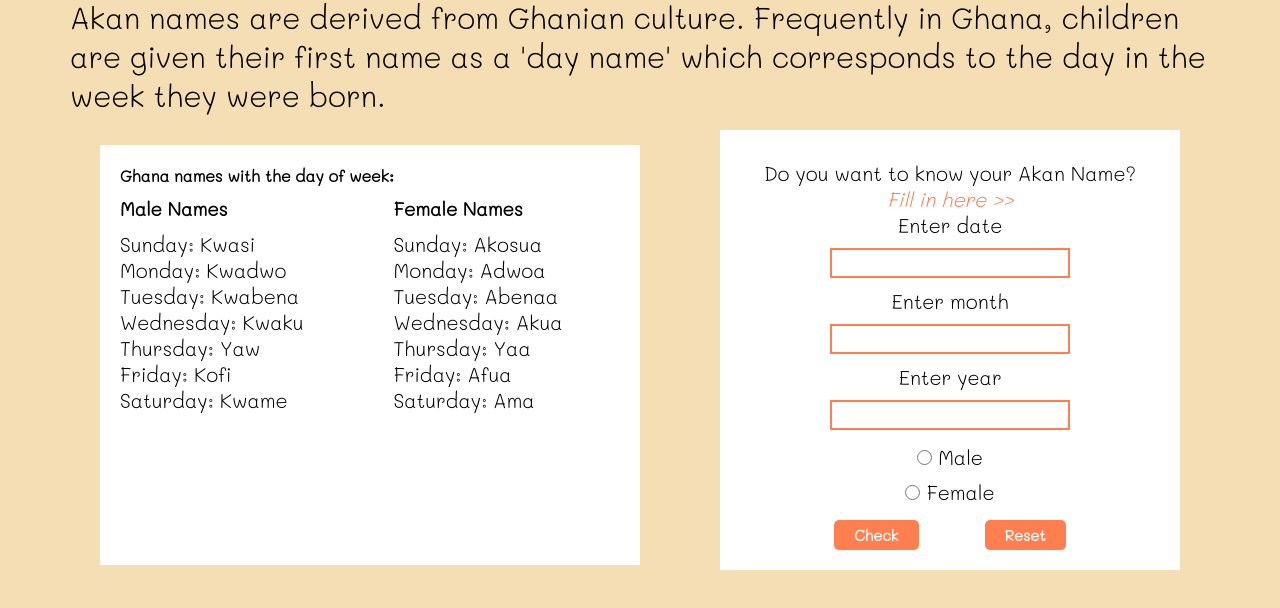
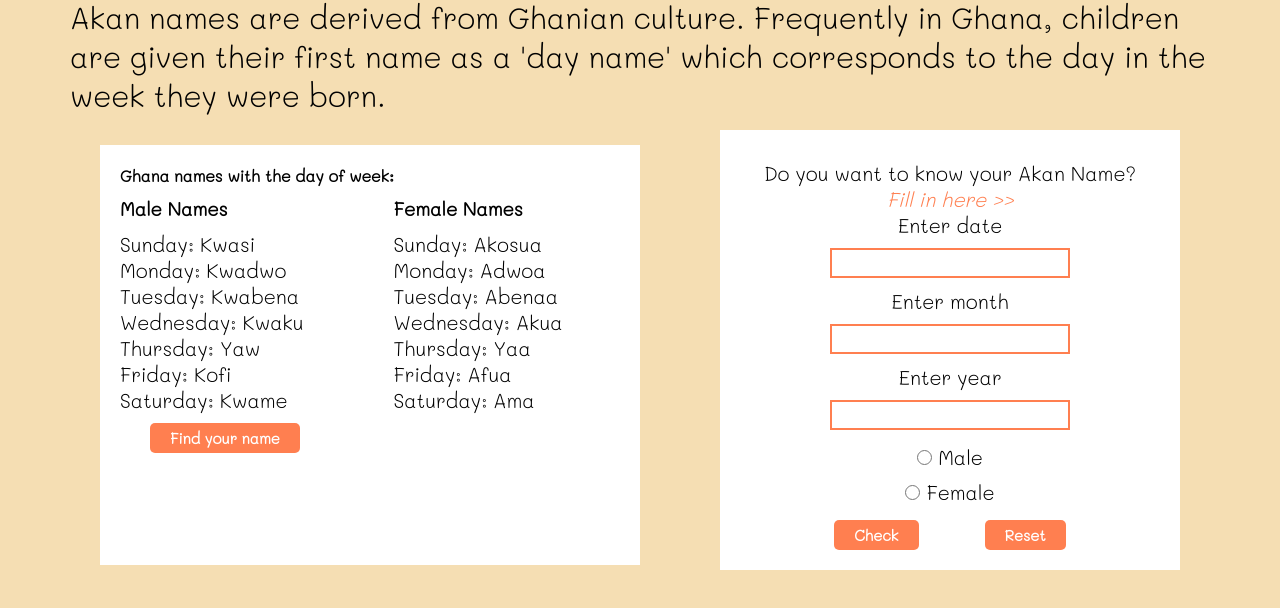
Before and after one commit to lokified/Find-Akan-name, a plain HTML site: page index.html in a window 1280 px wide. Shown: the part 100-708 px from the top of the page. Drawn offline with Linux system fonts and the light colour scheme.

Commit message:
add a button

```diff
--- a/index.html
+++ b/index.html
@@ -50,6 +50,7 @@
                     Saturday: Ama <br>
                 </p>
             </div>
+            <button>Find your name</button>
         </div>
 
         <div class="card">
```
